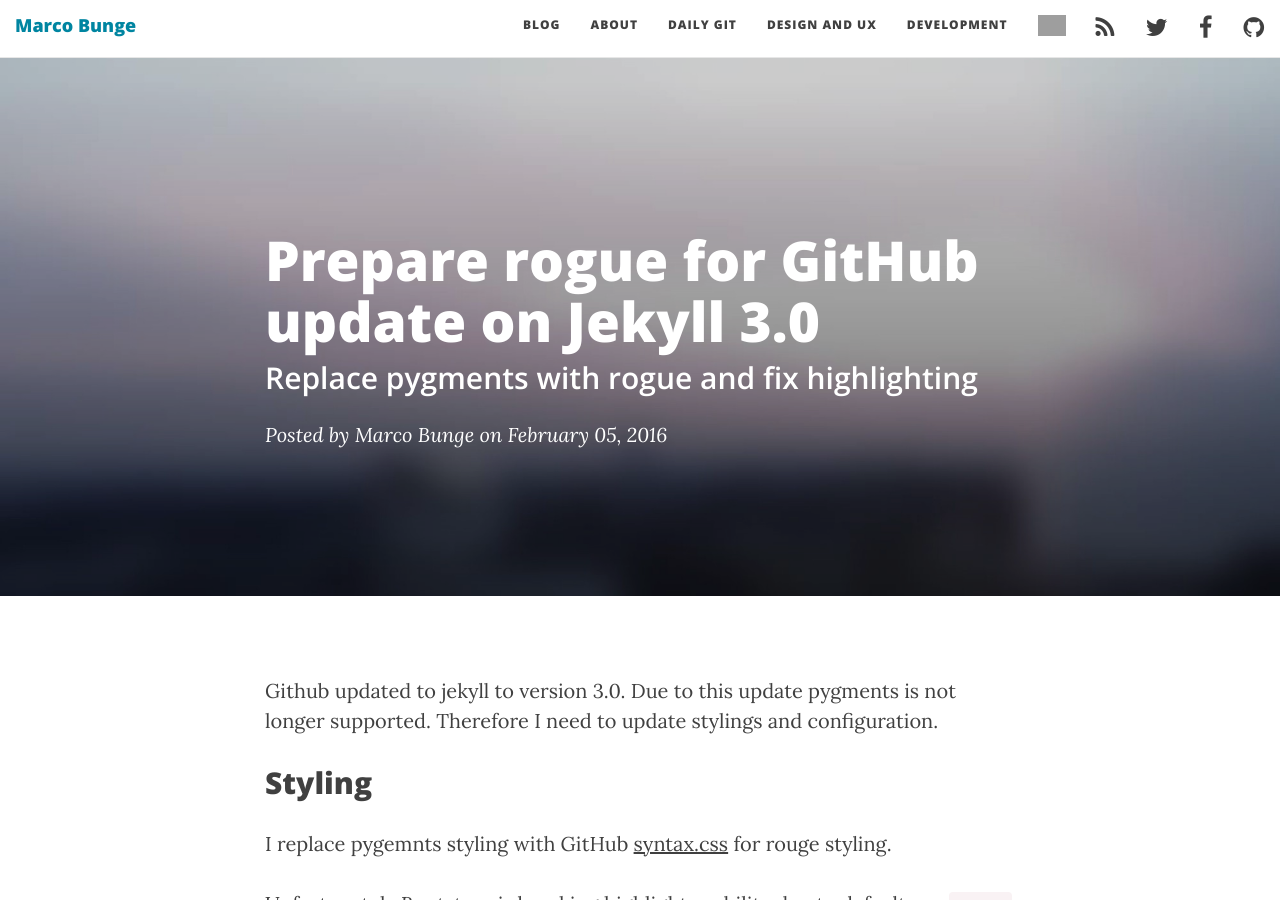
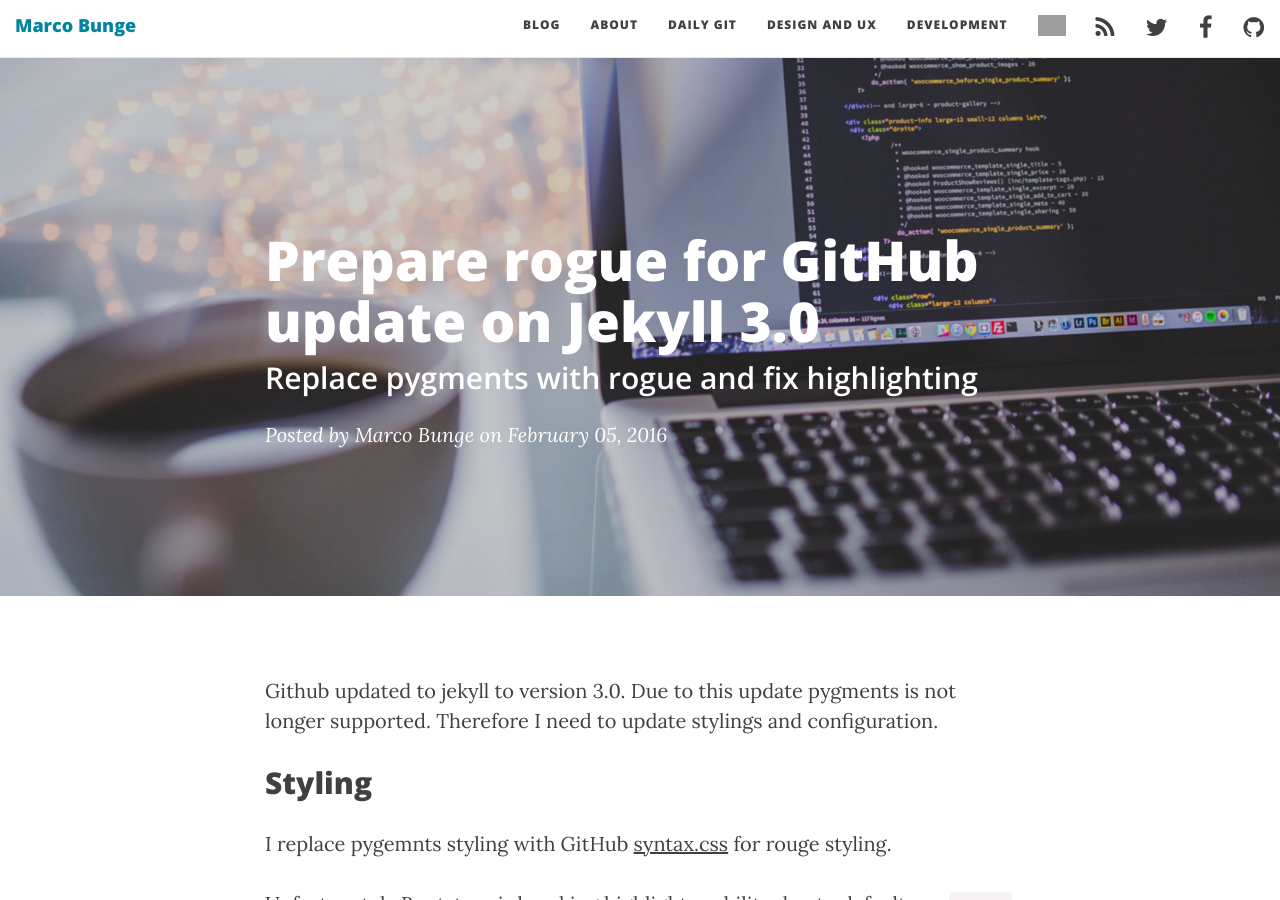
Before and after one commit to mbunge/mbunge.github.io, a Jekyll site: the page built from _posts/2016-02-05-prepare-rogue-for-github-update-on-jekyll-3-0.markdown, in a window 1280 px wide and 900 px high. Built offline with Jekyll 4.4.1, drawn with Linux system fonts in a browser that asks for light colours; nearby versions of some CDN libraries; comment, search, counter and statistics services are not loaded; grey boxes are pictures that could not be loaded.

Commit message:
Update 2016-02-05-prepare-rogue-for-github-update-on-jekyll-3-0.markdown

```diff
--- a/_posts/2016-02-05-prepare-rogue-for-github-update-on-jekyll-3-0.markdown
+++ b/_posts/2016-02-05-prepare-rogue-for-github-update-on-jekyll-3-0.markdown
@@ -5,7 +5,7 @@
 date:       2016-02-05 23:54:47
 published:  2016-02-05 23:54:47
 author:     "Marco Bunge"
-header-img: "img/modern-work-de.jpeg"
+header-img: "img/frontend.jpg"
 series:     "application development"
 tags:
  - howto
```
